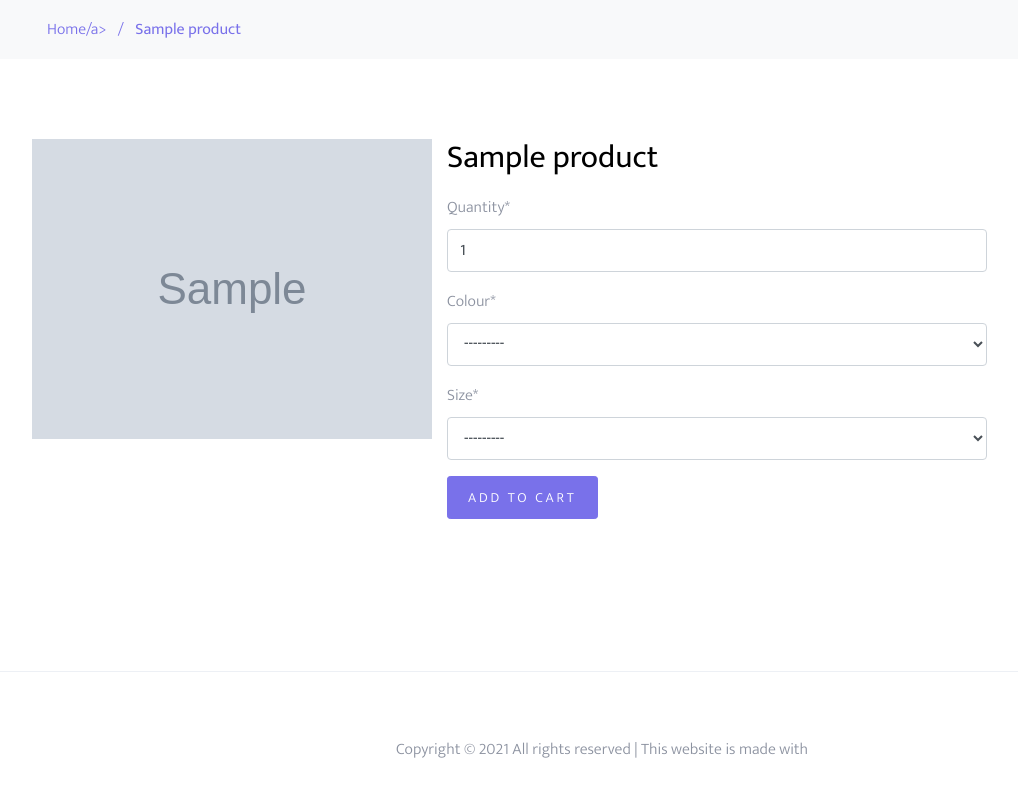
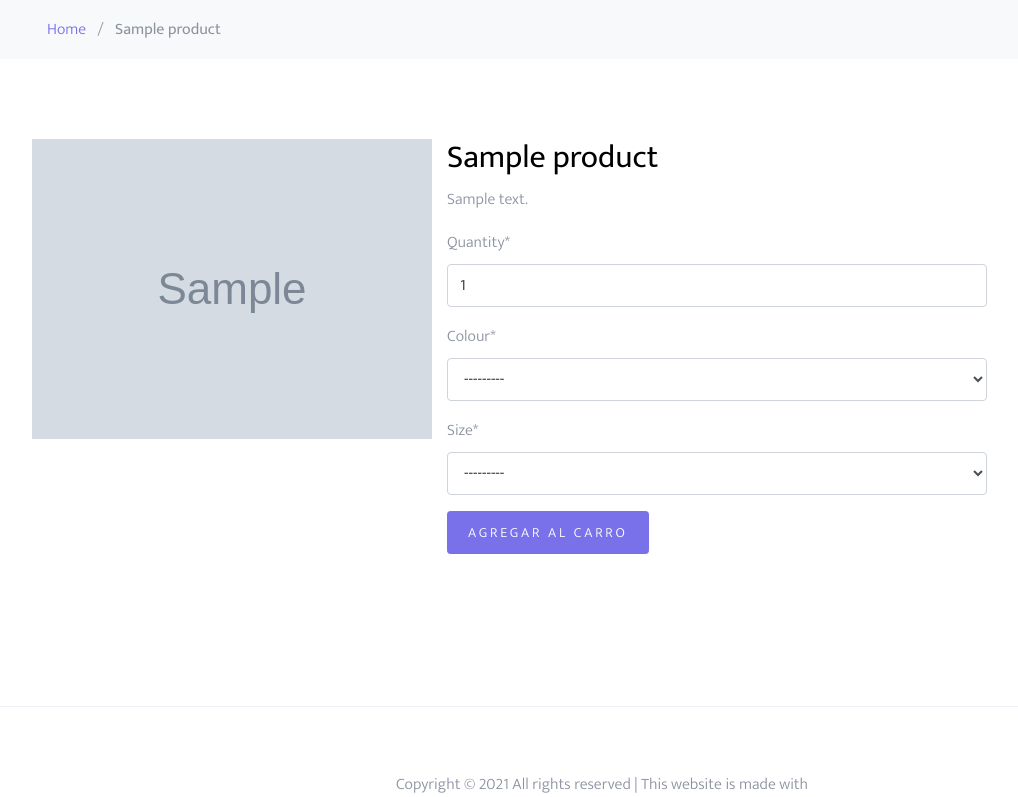
Before and after one commit to sebastianorellana017/Ventas, a Django app: a page that uses templates/cart/product_detail.html in a window 1280 px wide. Shown: the part 210-1007 px from the top of the page, without its empty margins (38-1056 px from the left). Before the commit the page ends 968 px from the top, so only its background shows below. Run offline with Django 3.2, Linux system fonts and the light colour scheme; tables that the repository leaves empty hold one stand-in row (values such as "Sample post"); grey boxes marked "Sample" are stand-in pictures; some libraries are stand-ins or nearby versions.

Commit message:
tercer cambio

```diff
--- a/templates/cart/product_detail.html
+++ b/templates/cart/product_detail.html
@@ -6,7 +6,7 @@
     <div class="container">
         <div class="row">
             <div class="col-md-12 mb-0">
-                <a href="{% url 'home' %}">Home/a>
+                <a href="{% url 'home' %}">Home</a>
                     <span class="mx-2 mb-0">/</span>
                     <strong class="text-block">{{ product.title }}</strong>
             </div>
@@ -25,13 +25,13 @@
 
             <div class="col-md-6 mb-4" data-aos='fade-up'>
                 <h2 class="text-black">{{ product.title }}</h2>
-                <p>{{ product.description }}</p>
+                <p>{{ product.descritption }}</p>
 
 
                 <form method="POST">
                     {% csrf_token %}
                     {{ form|crispy }}
-                    <button type='submit' class="btn btn-sm btn-primary buy-now">Add to Cart</button>
+                    <button type='submit' class="btn btn-sm btn-primary buy-now">Agregar al carro</button>
                 </form>
             </div>
 
--- a/templates/cart/product_list.html
+++ b/templates/cart/product_list.html
@@ -27,7 +27,7 @@
                 <div class="block-4-text p-4">
 
                     <a href="{{ product.get_absolute_url }}"><h3>{{ product.title }}</h3></a>
-                    <p class="mb-0">{{product.description}}</p>
+                    <p class="mb-0">{{product.descritption}}</p>
 
                 </div>
             </div>
```
Also changed, not shown: media/product_images/152403377_2905048569753017_4717371628002353470_o.jpg (added), media/product_images/hunter-x-hunter.jpg (added).
